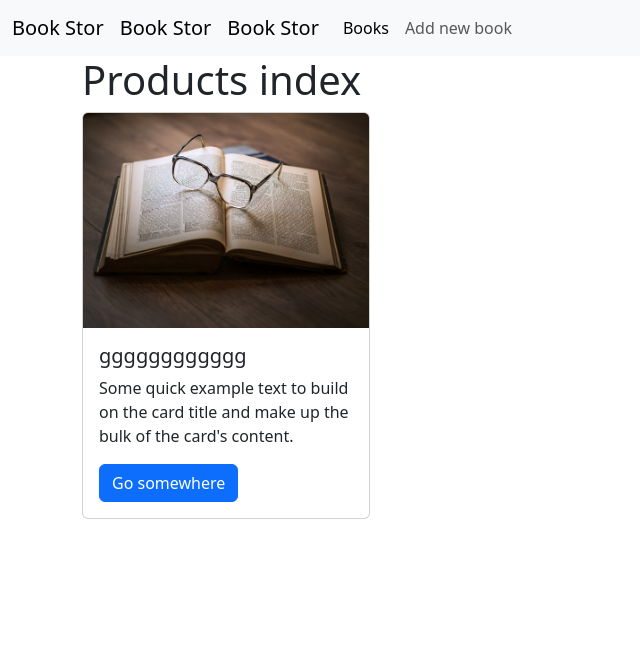
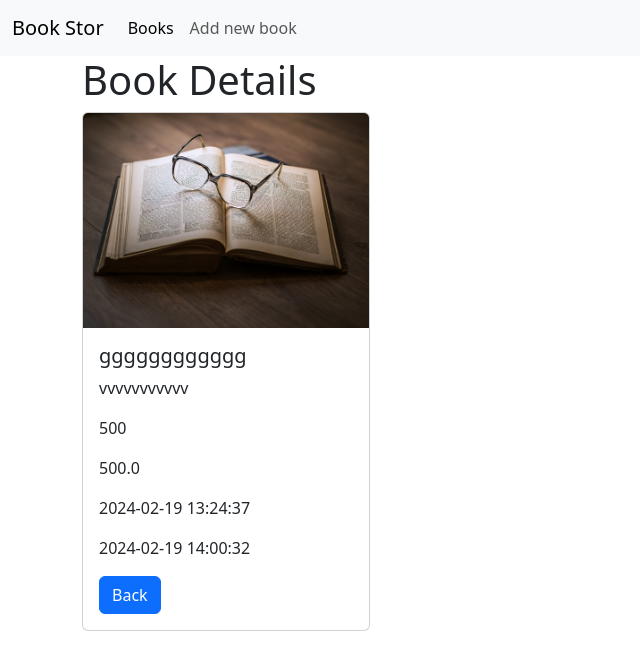
Before and after one commit to Esraa9955/Flask-ecommerce-books, a Flask app: page /products/2 in a window 1280 px wide. Shown: the top 670 px of the page, without its empty margins (0-640 px from the left). Run offline with Flask 3, Linux system fonts and the light colour scheme; some libraries are stand-ins or nearby versions.

Commit message:
first lab

```diff
--- a/myapp.py
+++ b/myapp.py
@@ -1,6 +1,7 @@
 from flask import Flask
 from flask import request,render_template,redirect,url_for
 from flask_sqlalchemy import SQLAlchemy
+from sqlalchemy import func
 
 app = Flask(__name__) #Initialize the application  in the main of the current module
 books=[{"id":1, "name":"math","image":"1.png"},{"id":2, "name":"arbic","image":"2.png"},{"id":3, "name":"physics","image":"3.png"}]
@@ -49,6 +50,32 @@ def products_show(id):
   product = Product.query.get_or_404(id)
   return render_template("products/show.html",product=product)
 
+@app.route("/products/delete/<int:id>", methods=['POST'], endpoint='product.delete')
+def delete_product(id):
+    product = Product.query.get_or_404(id)
+
+    db.session.delete(product)
+    db.session.commit()
+
+    return redirect(url_for('prducts.index'))
+
+@app.route("/products/edit/<int:id>", methods=['GET', 'POST'], endpoint='product.edit')
+def edit_product(id):
+    product = Product.query.get_or_404(id)
+
+    if request.method == 'POST':
+
+        product.name = request.form['name']
+        product.image = request.form['image']
+        product.details = request.form['details']
+        product.no_of_Pages = request.form['pages']
+        product.price = request.form['price']
+
+        db.session.commit()
+        return redirect(url_for('prducts.index'))
+
+    return render_template("products/edit.html", product=product)
+
 @app.errorhandler(404)
 def get_404(error):
   return render_template("error/error404.html")
@@ -59,12 +86,14 @@ def create_product():
     ## post
     print(request.form)
     if request.method == 'POST':
-        product = Product(name=request.form['name'], image=request.form['image'])
+        product = Product(name=request.form['name'], image=request.form['image'],details=request.form['details'],no_of_Pages=request.form['pages'],price=request.form['price'])
         db.session.add(product)
         db.session.commit()
         # return "Saved
         return redirect(url_for('prducts.index'))
     return render_template("products/create.html")
+
+
 @app.route("/bks/home")
 def books_home():
   return render_template("/books/home.html",name="esraa",books=books)
@@ -83,6 +112,8 @@ def show_book(id):
     return  render_template("books/profile.html",book=bks[0])
   return "book not found"
 
+
+
 app.config["SQLALCHEMY_DATABASE_URI"] = "sqlite:///project.db"
 db=SQLAlchemy(app)
 
@@ -91,6 +122,11 @@ class Product(db.Model):
   id = db.Column(db.Integer,primary_key=True)
   name = db.Column(db.String)
   image= db.Column(db.String,nullable=True)
+  details=db.Column(db.String,nullable=True)
+  no_of_Pages=db.Column(db.Integer,nullable=True)
+  price=db.Column(db.Float,nullable=True)
+  created_at = db.Column(db.DateTime, default=func.now())
+  updated_at = db.Column(db.DateTime, default=func.now(), onupdate=func.now())
 
 
   def __str__(self):
--- a/templates/layouts/base.html
+++ b/templates/layouts/base.html
@@ -12,8 +12,8 @@
 
   <nav class="navbar navbar-expand-lg bg-body-tertiary">
     <div class="container-fluid">
-      <a class="navbar-brand" href="{{url_for('books_land')}}">Book Stor</a>
-      <a class="navbar-brand" href="{{url_for('test_url')}}">Book Stor</a>
+      <!--<a class="navbar-brand" href="{{url_for('books_land')}}">Book Stor</a>
+      <a class="navbar-brand" href="{{url_for('test_url')}}">Book Stor</a>-->
       <a class="navbar-brand" href="{{url_for('prducts.index')}}">Book Stor</a>
       <button class="navbar-toggler" type="button" data-bs-toggle="collapse" data-bs-target="#navbarSupportedContent"
         aria-controls="navbarSupportedContent" aria-expanded="false" aria-label="Toggle navigation">
@@ -22,10 +22,10 @@
       <div class="collapse navbar-collapse" id="navbarSupportedContent">
         <ul class="navbar-nav me-auto mb-2 mb-lg-0">
           <li class="nav-item">
-            <a class="nav-link active" aria-current="page" href="#">Books</a>
+            <a class="nav-link active" aria-current="page" href="{{url_for('prducts.index')}}">Books</a>
           </li>
           <li class="nav-item">
-            <a class="nav-link" href="#">Add new book</a>
+            <a class="nav-link" href="{{url_for('product.create')}}">Add new book</a>
           </li>
         </ul>
       </div>
--- a/templates/products/show.html
+++ b/templates/products/show.html
@@ -1,5 +1,5 @@
 {% extends 'layouts/base.html' %} {% block content %}
-<h1>Products index</h1>
+<h1> Book Details</h1>
 {{products}}
 
 
@@ -9,10 +9,21 @@
     <div class="card-body">
       <h5 class="card-title">{{product.name}}</h5>
       <p class="card-text">
-        Some quick example text to build on the card title and make up the bulk of
-        the card's content.
+        {{product.details}}
       </p>
-      <a href="#" class="btn btn-primary">Go somewhere</a>
+      <p class="card-text">
+        {{product.no_of_Pages}}
+      </p>
+      <p class="card-text">
+        {{product.price}}
+      </p>
+      <p class="card-text">
+        {{product.created_at}}
+      </p>
+      <p class="card-text">
+        {{product.updated_at}}
+      </p>
+      <a href="{{url_for('prducts.index')}}" class="btn btn-primary">Back</a>
     </div>
   </div>
 
```
Also changed, not shown: templates/products/create.html (+14 -3 lines), templates/products/edit.html (added, +32 -0 lines), templates/products/index.html (+8 -3 lines), instance/project.db.
